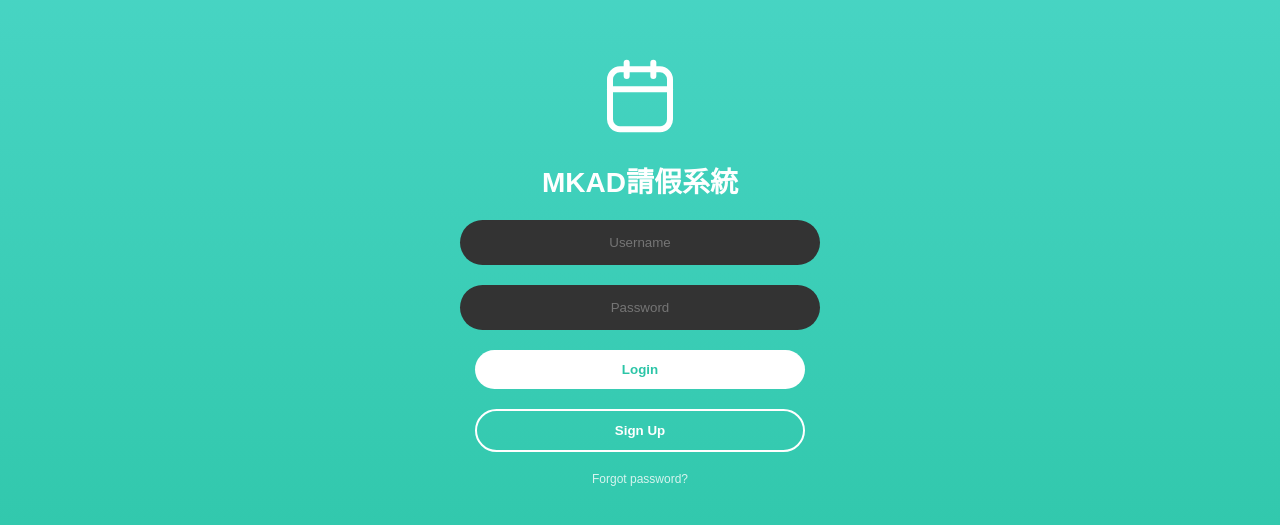
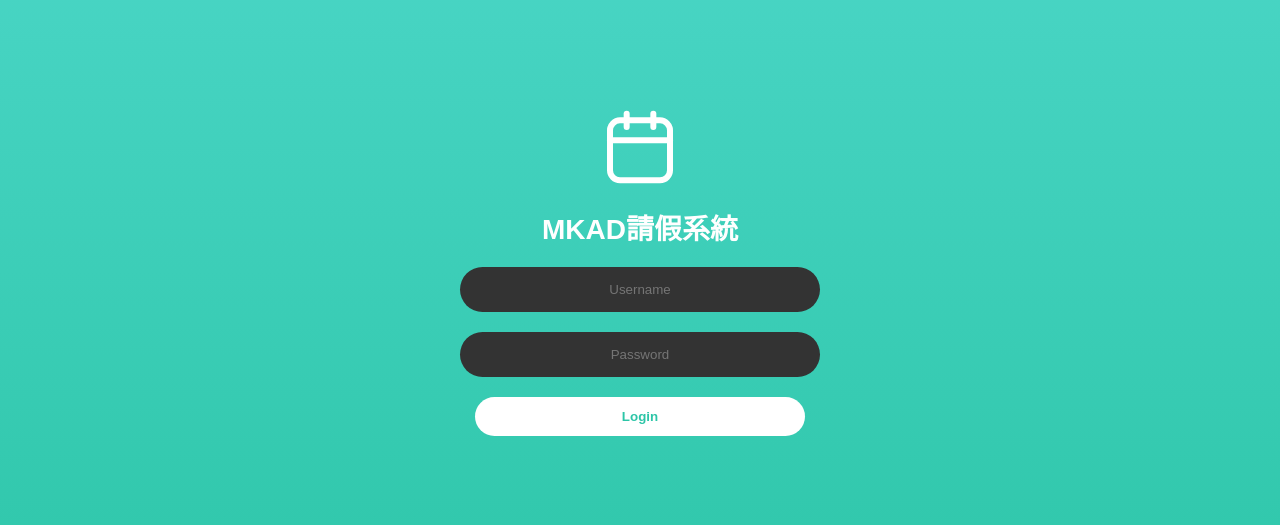
Before and after one commit to hinmok1012/mkad-leave-system, a React (Vite) app: page / in a window 1280 px wide. Shown: the part 129-654 px from the top of the page. Built offline with nearby package versions, Linux system fonts and the light colour scheme.

Commit message:
update: change logo to calendar and update app name

```diff
--- a/src/components/Login.jsx
+++ b/src/components/Login.jsx
@@ -1,9 +1,6 @@
 import { useState } from "react";
 import { auth } from "../firebase";
-import {
-  signInWithEmailAndPassword,
-  createUserWithEmailAndPassword,
-} from "firebase/auth";
+import { signInWithEmailAndPassword } from "firebase/auth";
 
 export default function Login({ onLogin }) {
   const [email, setEmail] = useState("");
@@ -12,15 +9,6 @@ export default function Login({ onLogin }) {
   const login = async () => {
     try {
       const res = await signInWithEmailAndPassword(auth, email, password);
-      onLogin(res.user);
-    } catch (e) {
-      alert(e.message);
-    }
-  };
-
-  const signup = async () => {
-    try {
-      const res = await createUserWithEmailAndPassword(auth, email, password);
       onLogin(res.user);
     } catch (e) {
       alert(e.message);
@@ -42,7 +30,6 @@ export default function Login({ onLogin }) {
         margin: 0,
       }}
     >
-      {/* ⭐ Middle wrapper perfectly centered */}
       <div
         style={{
           width: "100%",
@@ -56,8 +43,7 @@ export default function Login({ onLogin }) {
           padding: 0,
         }}
       >
-        {/* Logo */}
-        <div style={{ margin: 0 }}>
+        {/* Calendar Logo */}
         <svg
           width="80"
           height="80"
@@ -73,13 +59,9 @@ export default function Login({ onLogin }) {
           <line x1="8" y1="2" x2="8" y2="6"></line>
           <line x1="3" y1="10" x2="21" y2="10"></line>
         </svg>
-</div>
 
-
-        {/* App Name */}
         <h1 style={{ margin: 0, fontSize: 28 }}>MKAD請假系統</h1>
 
-        {/* Username */}
         <input
           placeholder="Username"
           value={email}
@@ -95,7 +77,6 @@ export default function Login({ onLogin }) {
           }}
         />
 
-        {/* Password */}
         <input
           type="password"
           placeholder="Password"
@@ -112,7 +93,7 @@ export default function Login({ onLogin }) {
           }}
         />
 
-        {/* Login */}
+        {/* Login Only */}
         <button
           onClick={login}
           style={{
@@ -128,34 +109,6 @@ export default function Login({ onLogin }) {
         >
           Login
         </button>
-
-        {/* Signup */}
-        <button
-          onClick={signup}
-          style={{
-            width: "100%",
-            padding: "12px",
-            borderRadius: "25px",
-            border: "2px solid white",
-            background: "transparent",
-            color: "white",
-            fontWeight: "bold",
-            cursor: "pointer",
-          }}
-        >
-          Sign Up
-        </button>
-
-        {/* Forgot */}
-        <div
-          style={{
-            fontSize: "12px",
-            opacity: 0.8,
-            cursor: "pointer",
-          }}
-        >
-          Forgot password?
-        </div>
       </div>
     </div>
   );
```
Lines whose indentation alone changed are shown as unchanged.
